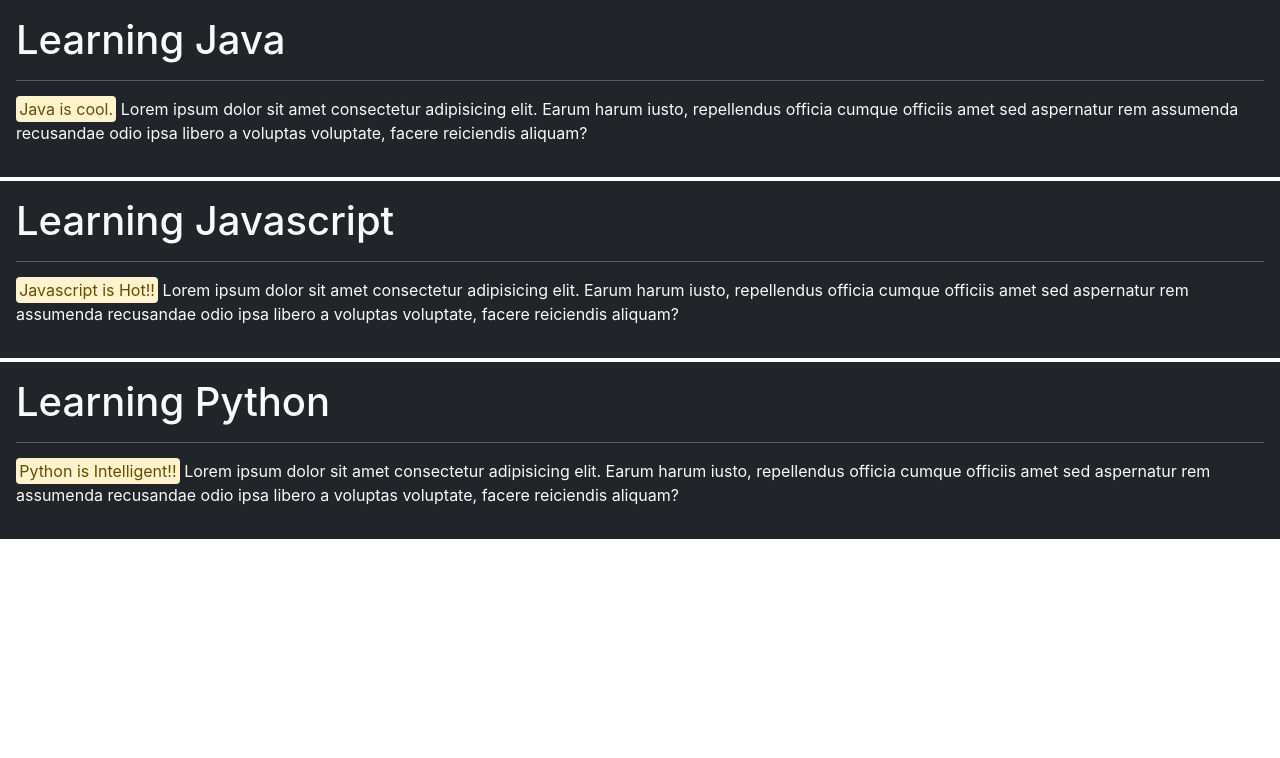
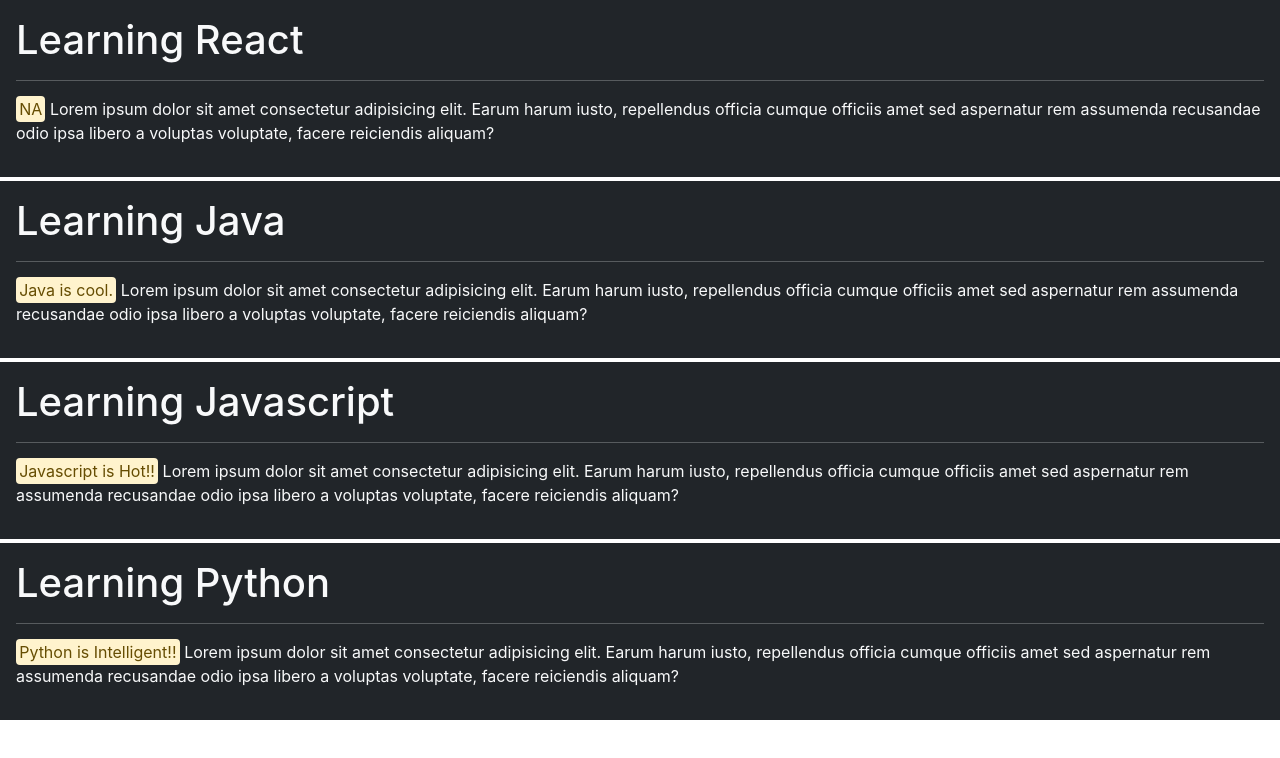
Before and after one commit to ratnadip-mondhe/day6_prooject, a React (Create React App) app: page / in a window 1280 px wide. Shown: the top 758 px of the page. Built offline with nearby package versions, Linux system fonts and the light colour scheme.

Commit message:
handling the props with default value

```diff
--- a/src/App.js
+++ b/src/App.js
@@ -4,6 +4,7 @@ import "./App.css";
 function App() {
   return (
     <div>
+      <MyComponent heading="React" />
       <MyComponent heading="Java" desc="Java is cool." />
       <MyComponent heading="Javascript" desc="Javascript is Hot!!" />
       <MyComponent heading="Python" desc="Python is Intelligent!!" />
@@ -12,7 +13,7 @@ function App() {
 }
 
 // Reading the PROPS passed by the Parent.
-function MyComponent({ heading, desc }) {
+function MyComponent({ heading = "Default Heading", desc = "NA" }) {
   return (
     <div className="bg-dark p-3 text-light mb-1">
       <h1>Learning {heading}</h1>
```
